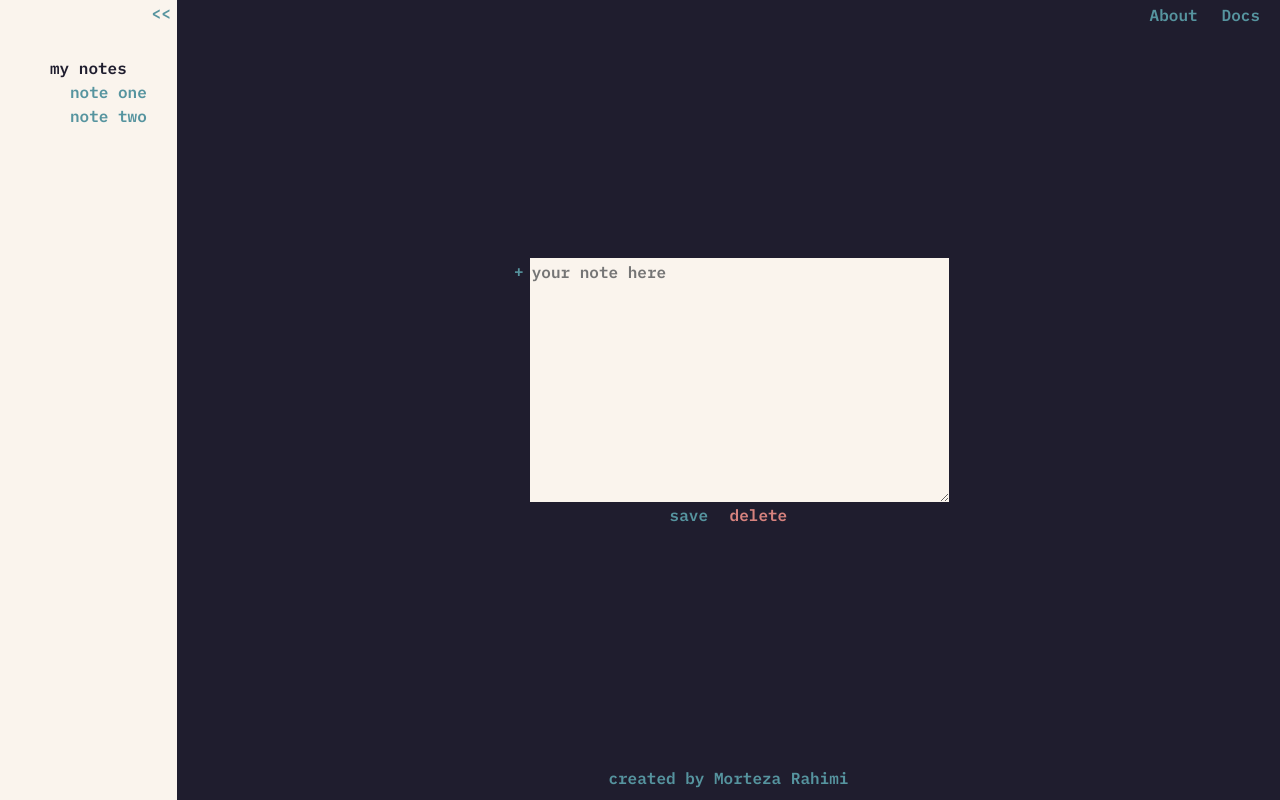
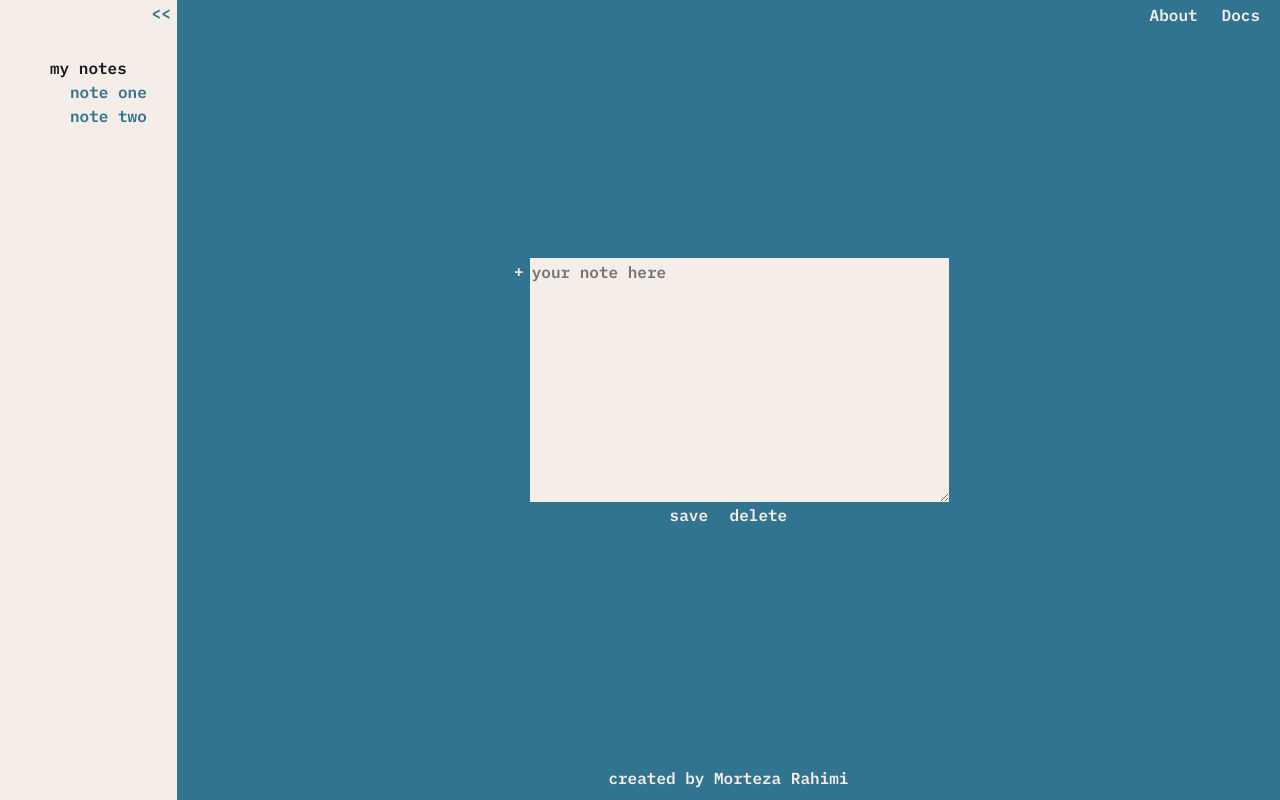
Before and after one commit to zeamort/morteza_rahimi_assignment1, a plain HTML site: page note.html in a window 1280 px wide. Drawn offline with Linux system fonts and the light colour scheme.

Commit message:
I had to completely change my chosen color palette as the original resulted in color contrast issues.

```diff
--- a/CSS/style.css
+++ b/CSS/style.css
@@ -43,10 +43,9 @@ p, h1, h2, h3, h4, h5, h6 {
 
 /*Declare and initialize color variables*/
 :root {
-    --main-bg-color: #1f1d2e; /*#f8e2ce*/
-    --secondary-bg-color: #faf4ed;
-    --main-text-color: #56949F;
-    --secondary-text-color: #D7827E;
+    --main-bg-color: #31748f;
+    --main-text-color: #f4ede8;
+    --secondary-color-dark: #191724;
 }
 
 /*Assign default font family and font color.*/
@@ -59,8 +58,6 @@ p, h1, h2, h3, h4, h5, h6 {
 body {
     background: var(--main-bg-color);
 }
-
-
 
 /*Stick the top-nav to always be at the top of the screen, even when scrolling*/
 .top-nav {
@@ -88,12 +85,14 @@ body {
     list-style-type: none;
 }
 
+/*Use flexbox to organize sidenav elements and position them to the right */
 .side-nav {
     display:flex;
     flex-direction: column;
     align-items: flex-end;
 }
 
+/*Use flexbox to organize sidenav link elements*/
 .side-nav-body {
     display:flex;
     flex-direction: column;
@@ -101,8 +100,12 @@ body {
     padding:30px;
 }
 
+/*assign contrasting colors to side nav elements*/
 .side-nav-body p {
-    color: var(--main-bg-color);
+    color: var(--secondary-color-dark)
+}
+.side-nav-body a, .side-nav button {
+    color: var(--main-bg-color)
 }
 
 /*Remove the border and background color that comes default with buttons.*/
@@ -111,10 +114,11 @@ button {
     background: none;
 }
 
-/*remove the textarea border and change its background color to our secondary color.*/
+/*remove the textarea border and change its font and background color.*/
 textarea {
     border: none;
-    background: var(--secondary-bg-color)
+    background: var(--main-text-color);
+    color: var(--main-bg-color);
 }
 
 /*use flexbox to position the sidenav button above the create new note button*/
@@ -142,11 +146,6 @@ textarea {
 .style-button-textarea {
     display:flex;
     align-items: flex-start;
-}
-
-/*make our delete button be our secondary text color*/
-#style-delete-button {
-    color: var(--secondary-text-color);
 }
 
 /*These two classes in conjunction with one another will result in the footer always being at the bottom of the page.*/
@@ -188,5 +187,5 @@ footer {
 
 /*Side nav style.*/
     .side-nav {
-        background-color: var(--secondary-bg-color);
+        background-color: var(--main-text-color);
     }
```
